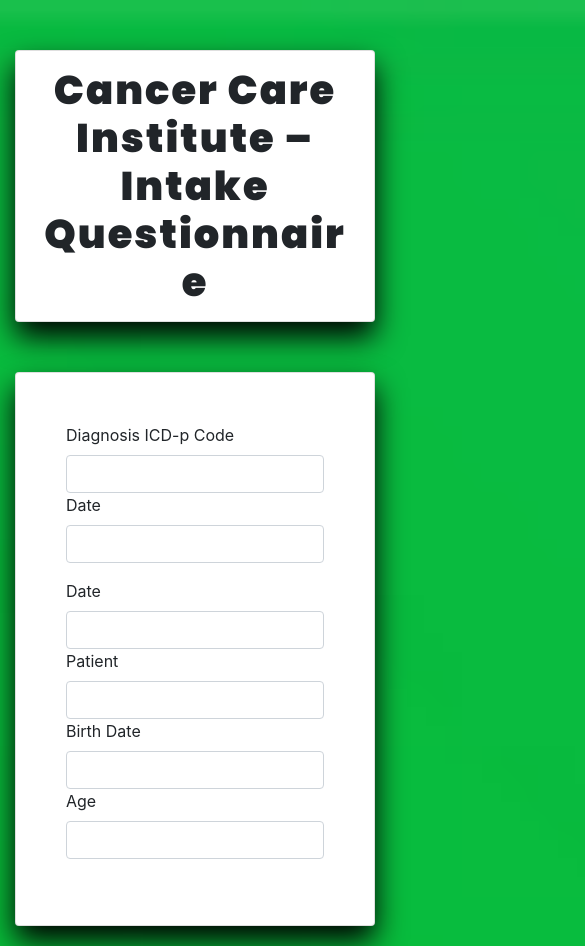
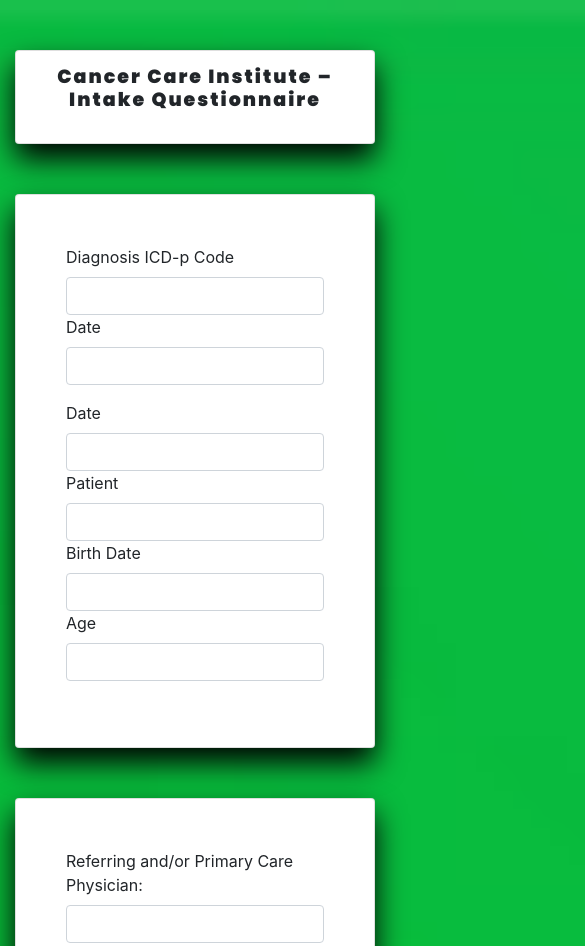
Before and after one commit to kartikchauhan563/Cancer-care, a plain HTML site: page index.html in a window 390 px wide. Shown: the top 946 px of the page, 585 px wide, since content can reach past the window. Drawn offline with nearby package versions, Linux system fonts and the light colour scheme.

Commit message:
responsive code

```diff
--- a/index.css
+++ b/index.css
@@ -43,5 +43,10 @@ div#leftupper {
 }
 
 @media only screen and (max-width: 600px) {
-
+    p.heading {
+        font-size: 19px;
+    }
+    #fourthcard {
+        padding: 15px;
+    }
   }
--- a/index.html
+++ b/index.html
@@ -12,13 +12,17 @@
     <link rel="stylesheet" href="./index.css">
     <link rel="preconnect" href="https://fonts.gstatic.com">
     <link href="https://fonts.googleapis.com/css2?family=Poppins:wght@900&display=swap" rel="stylesheet">
+    <script src="https://ajax.googleapis.com/ajax/libs/jquery/3.5.1/jquery.min.js"></script>
+    <script src="https://maxcdn.bootstrapcdn.com/bootstrap/3.4.1/js/bootstrap.min.js"></script>
     <title>Cancer Care Institute</title>
 </head>
 
 <body>
     <div class="container">
         <h1 class="card" style="padding:15px;font-family: 'Poppins';letter-spacing: 2px;">
-            <center><b>Cancer Care Institute – Intake Questionnaire</b></center>
+            <center><b>
+                    <p class="heading">Cancer Care Institute – Intake Questionnaire</p>
+                </b></center>
         </h1>
         <form>
             <div class="card">
```
